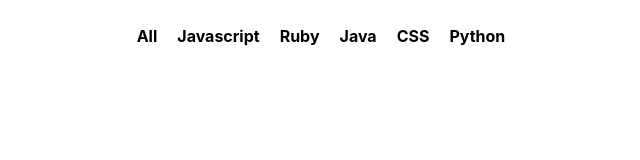
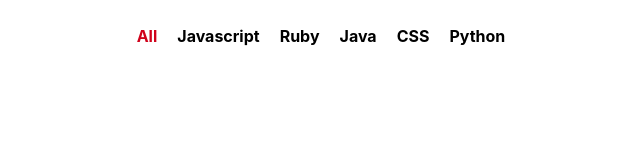
Before and after one commit to andrictham/react-fundamentals-practice, a React (Create React App) app: page / in a window 1280 px wide. Shown: the top 160 px of the page, without its empty margins (319-959 px from the left). Built offline with nearby package versions, Linux system fonts and the light colour scheme.

Commit message:
<Popular />: Active tab is now highlighted

```diff
--- a/src/Components/Popular.css
+++ b/src/Components/Popular.css
@@ -8,3 +8,7 @@
   font-weight: bold;
   cursor: pointer;
 }
+
+.languages li.active {
+  color: #d0021b;
+}
--- a/src/Components/Popular.js
+++ b/src/Components/Popular.js
@@ -2,6 +2,20 @@
 import './Popular.css'
 
 class Popular extends React.Component {
+  constructor(props){
+  	super(props)
+  	this.state = {
+      selectedLanguage: 'All'
+    }
+    this.updateLanguage = this.updateLanguage.bind(this)
+  }
+
+  updateLanguage(language){
+    this.setState({
+      selectedLanguage: language
+    })
+  }
+
   render() {
     const languages = [
       'All',
@@ -13,10 +27,16 @@
     ]
     return (
       <ul className='languages'>
-        {languages.map((lang) =>{
+        {languages.map((language) =>{
           return (
-            <li key={lang}>
-              {lang}
+            <li
+              key={language}
+              onClick={this.updateLanguage.bind(null, language)}
+              // Our function is already bound in constructor, so `null` tells it to respect that earlier binding, but go ahead and create a new function with `language` passed in as an argument. https://stackoverflow.com/questions/29810914/react-js-onclick-cant-pass-value-to-method
+              className={
+                this.state.selectedLanguage === language ? "active" : ""
+              }>
+              {language}
             </li>
           )
         })}
```
Also changed, not shown: 1 other file (tests, documents, lock files or other folders).
